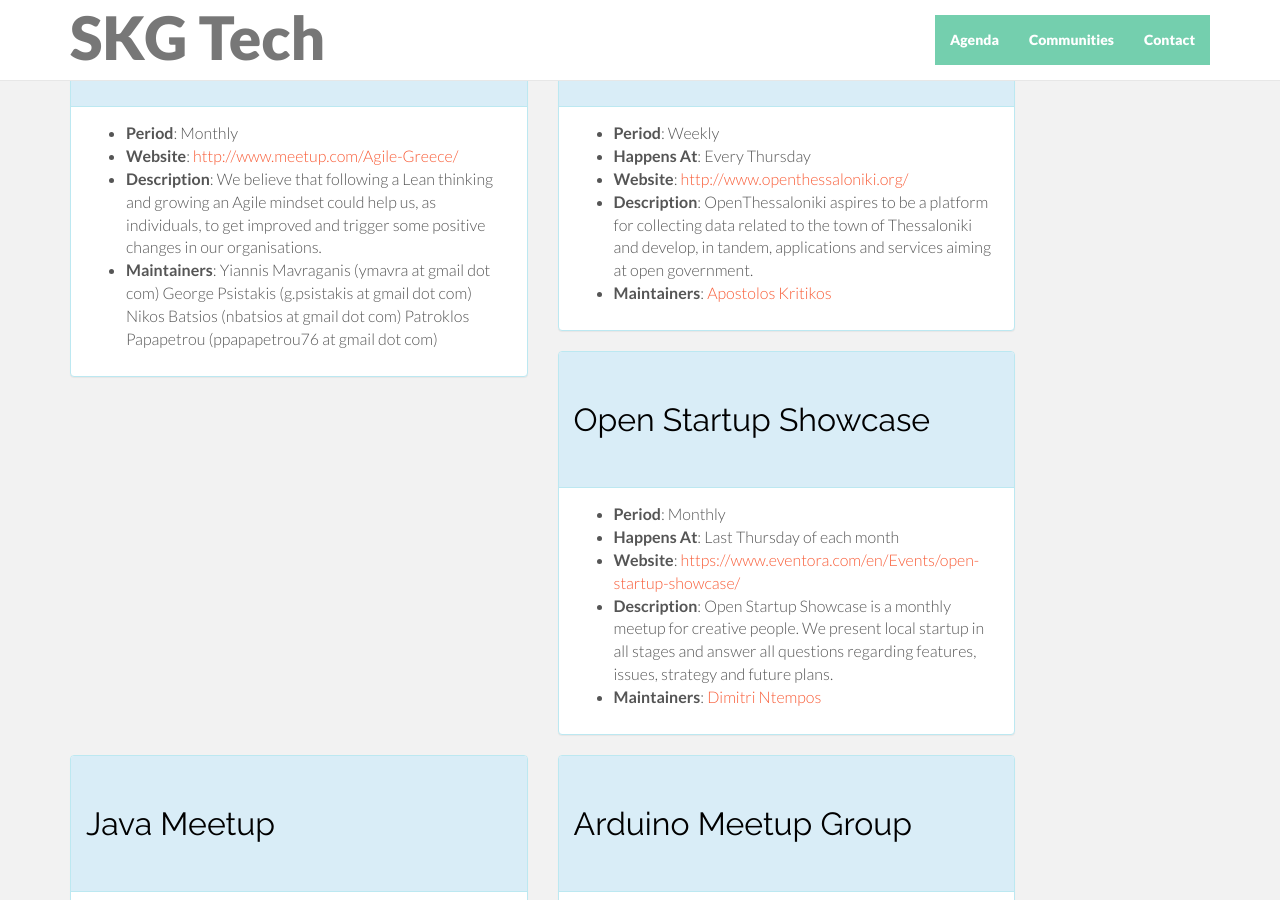
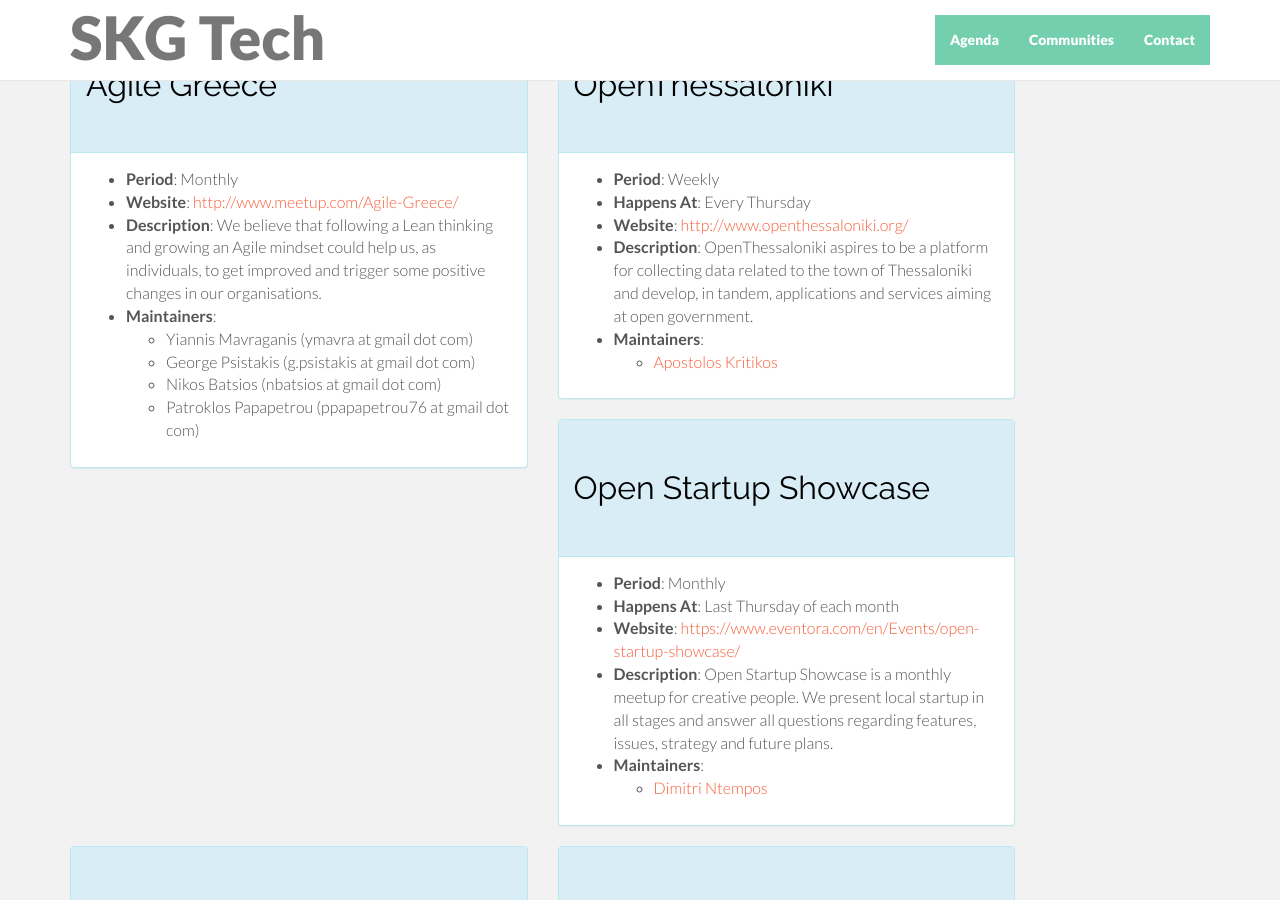
Before and after one commit to skgtech/skgtech.github.io, a Jekyll site: the page built from index.html, in a window 1280 px wide and 900 px high, scrolled down 1606 px. Built offline with Jekyll 4.4.1, drawn with Linux system fonts in a browser that asks for light colours; nearby versions of some CDN libraries; Markdown is read by kramdown in place of the engine named in the settings; comment, search, counter and statistics services are not loaded.

Commit message:
community maintainers markup

```diff
--- a/_includes/widgets/meetup.html
+++ b/_includes/widgets/meetup.html
@@ -11,7 +11,9 @@
       <li><b>Website</b>: <a href="{{ include.meetup.website }}">{{ include.meetup.website }}</a></li>
       <li><b>Description</b>: {{ include.meetup.description }}</li>
       <li><b>Maintainers</b>:
+        <ul class="maintainers">
           {% for maintainer in meetup.maintainers %}
+            <li>
               {% if maintainer.email %}
               <a href="mailto:{{ maintainer.email }}">{{ maintainer.name }}</a>
               {% elsif maintainer.website %}
@@ -19,7 +21,9 @@
               {% else %}
               {{ maintainer.name }}
               {% endif %}
+            </li>
           {% endfor %}
+        </ul>
       </li>
     </ul>
   </div>
```
Lines whose indentation alone changed are shown as unchanged.
